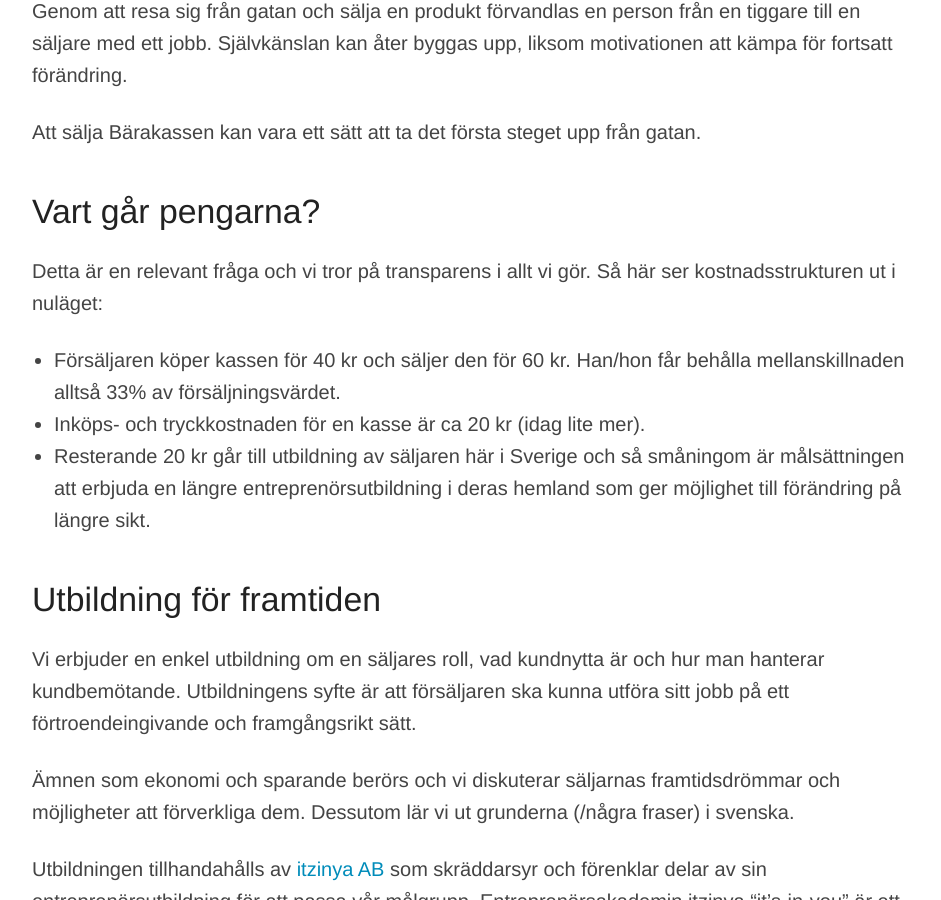
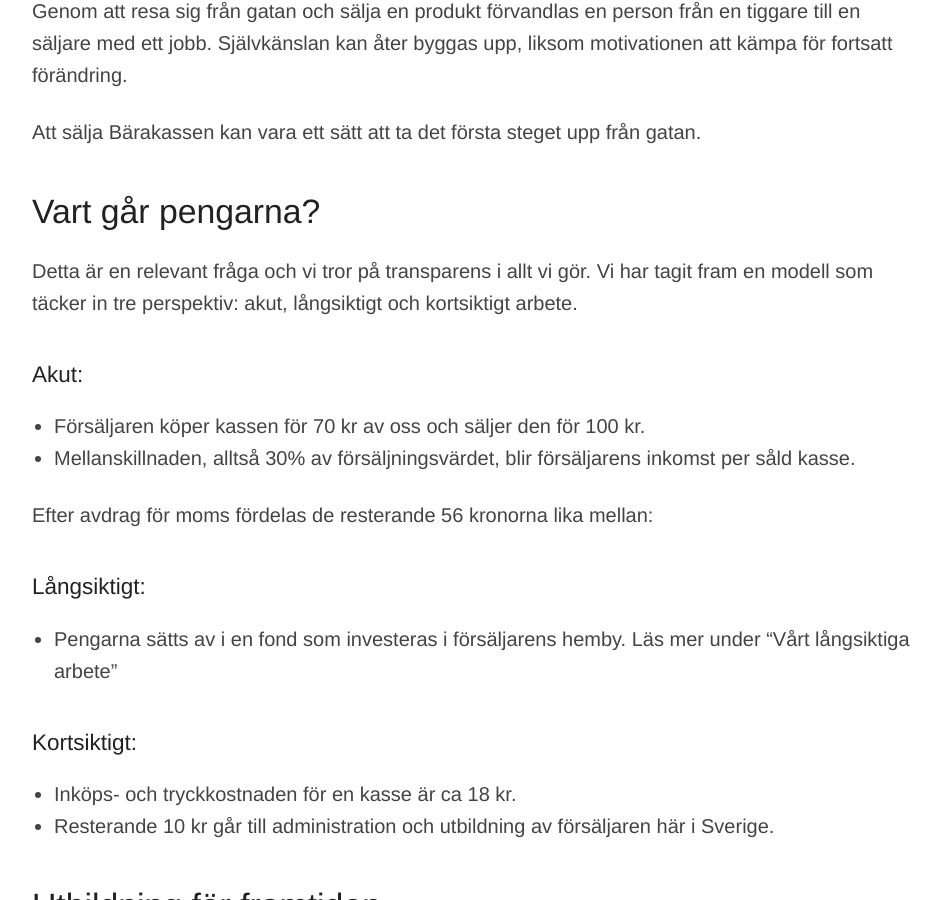
Before and after one commit to bara-se/bara-se.github.io, a Jekyll site: the page built from _posts/sv/0100-01-01-index.md, in a window 1280 px wide and 900 px high, scrolled down 1064 px. Shown: the whole window, without its empty margins (168-1109 px from the left). Built offline with Jekyll 4.4.1, drawn with Linux system fonts in a browser that asks for light colours; some of the changed text lies outside the part shown.

Commit message:
Jag har ändrat texten till det som står filen Bära String table web and flyers.xlsx
Ändringar gjorda i ### Vart går pengarna
### Vårt långsiktiga arbete

```diff
--- a/_posts/sv/0100-01-01-index.md
+++ b/_posts/sv/0100-01-01-index.md
@@ -20,11 +20,21 @@ Att sälja Bärakassen kan vara ett sätt att ta det första steget upp från ga
 
 ### Vart går pengarna?
 
-Detta är en relevant fråga och vi tror på transparens i allt vi gör. Så här ser kostnadsstrukturen ut i nuläget:
+Detta är en relevant fråga och vi tror på transparens i allt vi gör. Vi har tagit fram en modell som täcker in tre perspektiv: akut, långsiktigt och kortsiktigt arbete.
 
-- Försäljaren köper kassen för 40 kr och säljer den för 60 kr. Han/hon får behålla mellanskillnaden alltså 33% av försäljningsvärdet.
-- Inköps- och tryckkostnaden för en kasse är ca 20 kr (idag lite mer).
-- Resterande 20 kr går till utbildning av säljaren här i Sverige och så småningom är målsättningen att erbjuda en längre entreprenörsutbildning i deras hemland som ger möjlighet till förändring på längre sikt.
+##### Akut:
+- Försäljaren köper kassen för 70 kr av oss och säljer den för 100 kr.
+- Mellanskillnaden, alltså 30% av försäljningsvärdet, blir försäljarens inkomst per såld kasse.
+
+Efter avdrag för moms fördelas de resterande 56 kronorna lika mellan:
+
+##### Långsiktigt:
+- Pengarna sätts av i en fond som investeras i försäljarens hemby. Läs mer under "Vårt långsiktiga arbete"
+
+##### Kortsiktigt:
+- Inköps- och tryckkostnaden för en kasse är ca 18 kr.
+- Resterande 10 kr går till administration och utbildning av försäljaren här i Sverige.
+
 
 ### Utbildning för framtiden
 
@@ -34,12 +44,13 @@ Vi erbjuder en enkel utbildning om en säljares roll, vad kundnytta är och hur
 
 Utbildningen tillhandahålls av [itzinya AB](http://www.itzinya.com) som skräddarsyr och förenklar delar av sin entreprenörsutbildning för att passa vår målgrupp. Entreprenörsakademin itzinya "it's-in-you" är ett socialt företag med ambitionen att skapa arbete för unga i utvecklingsländerna.
 
-### Vår långsiktiga vision
+### Vårt långsiktiga arbete
 
 På lång sikt vill vi ge möjlighet, för den som vill, att kunna försörja sig i hemlandet exempelvis genom att:
 
 - förlägga produktion av våra produkter i försäljarnas hemländer och därigenom skapa arbetstillfällen som bygger en stabilare ekonomi för de utsatta.
 - starta en icke-akademisk entreprenörskola i samarbete med [itzinya](http://www.itzinya.com) och lokala aktörer i deras hemländer. Skolan drivs sedan av lokala entreprenörer och ger stöd till bildandet av nya små företag.
+- de som sålt bära-kassen i Sverige har förtur till entreprenörsskolan genom stipendier och de pengar som är öronmärkta för långsiktigt arbete kan dessutom användas som startkapital för att förverkliga deras idéer.
 
 Detta kan bidra till en ökad **stolthet och motivation** för försäljarna som tillfälligt är här genom att de indirekt är med och skapar arbete hemma.
 
```
